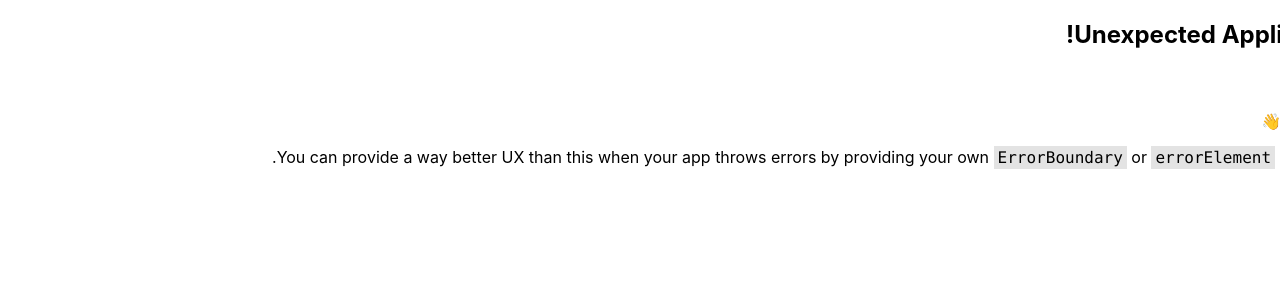
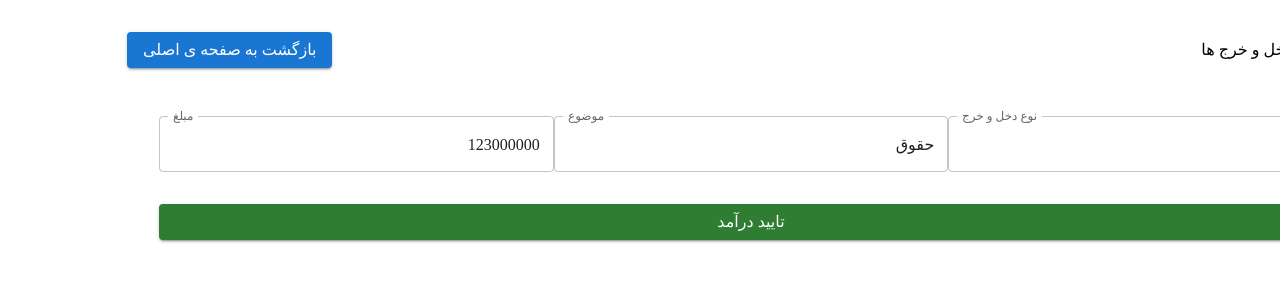
Before and after one commit to maryamkaramad/moneyManagement, a React (Create React App) app: page /updatemony/1 in a window 1280 px wide. Before the commit this address had no page. Shown: the top 300 px of the page. Built offline with nearby package versions, Linux system fonts and the light colour scheme.

Commit message:
add  config edit in project

```diff
--- a/src/componens/AddMony/AddMonyForm.tsx
+++ b/src/componens/AddMony/AddMonyForm.tsx
@@ -6,33 +6,49 @@ import { useCallback, useState } from 'react';
 import { MonyType } from './../../model/MonyType';
 import { AddMonyFormOption } from '../../data/AddMonyFormOption'
 import { useEffect } from 'react';
-import { useDispatch } from 'react-redux';
+import { useDispatch, useSelector } from 'react-redux';
 import { Addmony } from "../../redux/slice/MonysSlice"
 import AddmonyformDialog from './AddmonyformDialog';
-
-
-
+import { useParams } from 'react-router-dom';
+import { elementAcceptingRef } from '@mui/utils';
+import {updatemony} from "../../redux/slice/MonysSlice"
 function AddMonyForm(): JSX.Element {
     const [disabled, setDisabled] = useState<boolean>(false)
     const [openDialog, setOpenDialog] = useState<boolean>(false)
+    const [state, setState] = useState<string>('اضافه کردن')
     const [form, setForm] = useState<MonyType>({
         id: Math.floor(Math.random() * 1000),
         type: "",
         price: '',
         title: ""
     })
+    const { monyId } = useParams()
+    const monyArr = useSelector((state: { mony: MonyType[] }) => state.mony)
     const dispatch = useDispatch()
     const handleChange = useCallback((e: React.ChangeEvent<HTMLInputElement>) => {
         setForm({ ...form, [e.target.name]: e.target.value })
     }, [form])
 
     const handlesubmit = () => {
-        dispatch(Addmony(form))
+
+        if (state === 'اضافه کردن') {
+        dispatch(Addmony(form))}
+        else if(state === 'تایید'){
+            dispatch(updatemony(form))
+        }
+
         setOpenDialog(true)
     }
     useEffect(() => {
         setDisabled(form.title === '' || form.price === '')
     }, [form])
+    useEffect(() => {
+        const c = monyArr.filter(arr => arr.id === Number(monyId))[0]
+        if (c) {
+          setForm(c)
+          setState('تایید')
+        }
+      }, [])
     return (
         <Grid item xs={12} p={2}>
             <Grid container item xs={12} p={2}>
@@ -54,7 +70,7 @@ function AddMonyForm(): JSX.Element {
             </Grid>
             <Grid item xs={12} p={2}>
                 <Button variant={"contained"} fullWidth disabled={disabled} color={form.type === "income" ? "success" : "error"} onClick={handlesubmit}>
-                    <Typography>اضافه کردن {form.type === "income" ? "درآمد" : "هزینه"}</Typography>
+                    <Typography>{state} {form.type === "income" ? "درآمد" : "هزینه"}</Typography>
                 </Button>
             </Grid>
             <AddmonyformDialog open={openDialog} />
--- a/src/componens/Home/MonyCart.tsx
+++ b/src/componens/Home/MonyCart.tsx
@@ -8,6 +8,7 @@ import styled from '@emotion/styled';
 import { useDispatch, useSelector } from 'react-redux';
 import { MonyType } from '../../model/MonyType';
 import { deletemony } from '../../redux/slice/MonysSlice';
+import { Link } from 'react-router-dom';
 
 interface MonyCartProps {
     backgroundcolor: string,
@@ -49,14 +50,17 @@ const MonyCart = ({ backgroundcolor, title, icon, type }: MonyCartProps): JSX.El
                         <Typography>{m.price}</Typography>
                     </Grid>
                     <Grid item xs={2}>
-                        <CustomIconBtn onClick={()=>handledelete(m.id)}>
+                    <CustomIconBtn onClick={()=>handledelete(m.id)}>
                             <DeleteIcon />
                         </CustomIconBtn>
+
                     </Grid>
                     <Grid item xs={2}>
+                        <Link to={`/updatemony/${m.id}`}>
                         <CustomIconBtn>
                             <EditIcon />
                         </CustomIconBtn>
+                        </Link>
                     </Grid>
                 </Grid>
             ))}
--- a/src/componens/Home/Total.tsx
+++ b/src/componens/Home/Total.tsx
@@ -17,7 +17,7 @@ const Total = (): JSX.Element => {
                 <Typography>موجودی</Typography>
             </Grid>
             <Grid xs={6} display={"flex"} justifyContent={"flex-end"}>
-                <Typography>تومان{total}</Typography>
+                <Typography>{total} تومان</Typography>
             </Grid>
         </Grid>
     )
--- a/src/pages/Home.tsx
+++ b/src/pages/Home.tsx
@@ -20,7 +20,7 @@ const Home = (): JSX.Element => {
             <Total />
             <MonyCart backgroundcolor={"success.light"} title={"هزینه ها"} icon={<TrendingUpIcon />} type={"income"} />
             <MonyCart backgroundcolor={"error.light"} title={"خرج ها"} icon={<TrendingDownIcon />} type={"expense"} />
-            <Chart />
+            {/* <Chart /> */}
         </Grid>
     )
 }
--- a/src/redux/slice/MonysSlice.ts
+++ b/src/redux/slice/MonysSlice.ts
@@ -2,9 +2,10 @@ import { createSlice } from '@reduxjs/toolkit'
 import { MonyType } from '../../model/MonyType';
 
 const initialState: MonyType[] = [
-  { id: 1, type: 'income', title: "حقوق ", price: "123000" },
+  { id: 1, type: 'income', title: "حقوق ", price: "123000000" },
   { id: 2, type: "expense", title: "خرید گوشت ", price: "1000" },
-  { id: 3, type: 'income', title: " هدیه", price: "123000" },
+  { id: 3, type: 'income', title: " هدیه", price: "12300000" },
+  { id: 3, type: 'expense', title: " خرید شامپو", price: "123000" },
 ]
 
 
--- a/src/router/route.tsx
+++ b/src/router/route.tsx
@@ -9,5 +9,9 @@ export const Route = createBrowserRouter([{
 }, {
     path: "/addMony",
     element: <Addmony />
-}
+},
+{
+  path: "/updatemony/:monyId",
+  element: <Addmony/>,
+},
 ])
```
